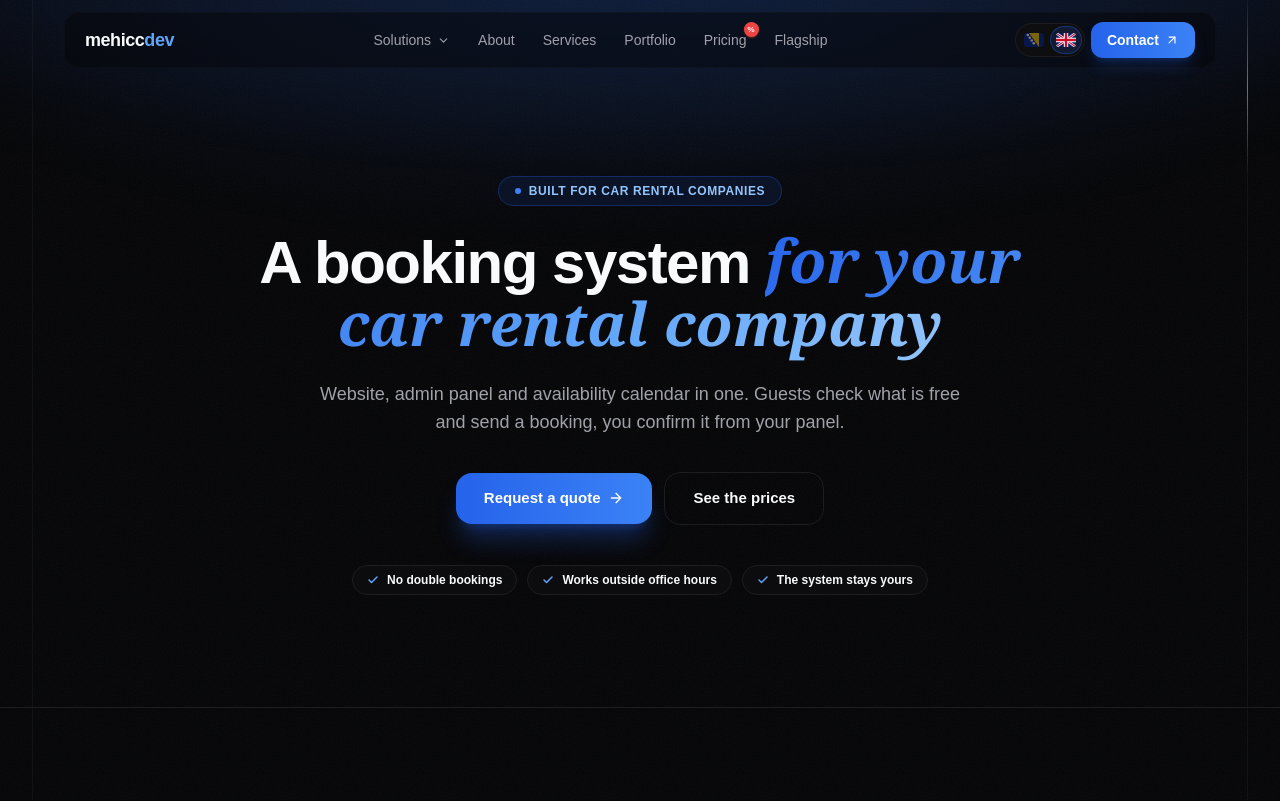
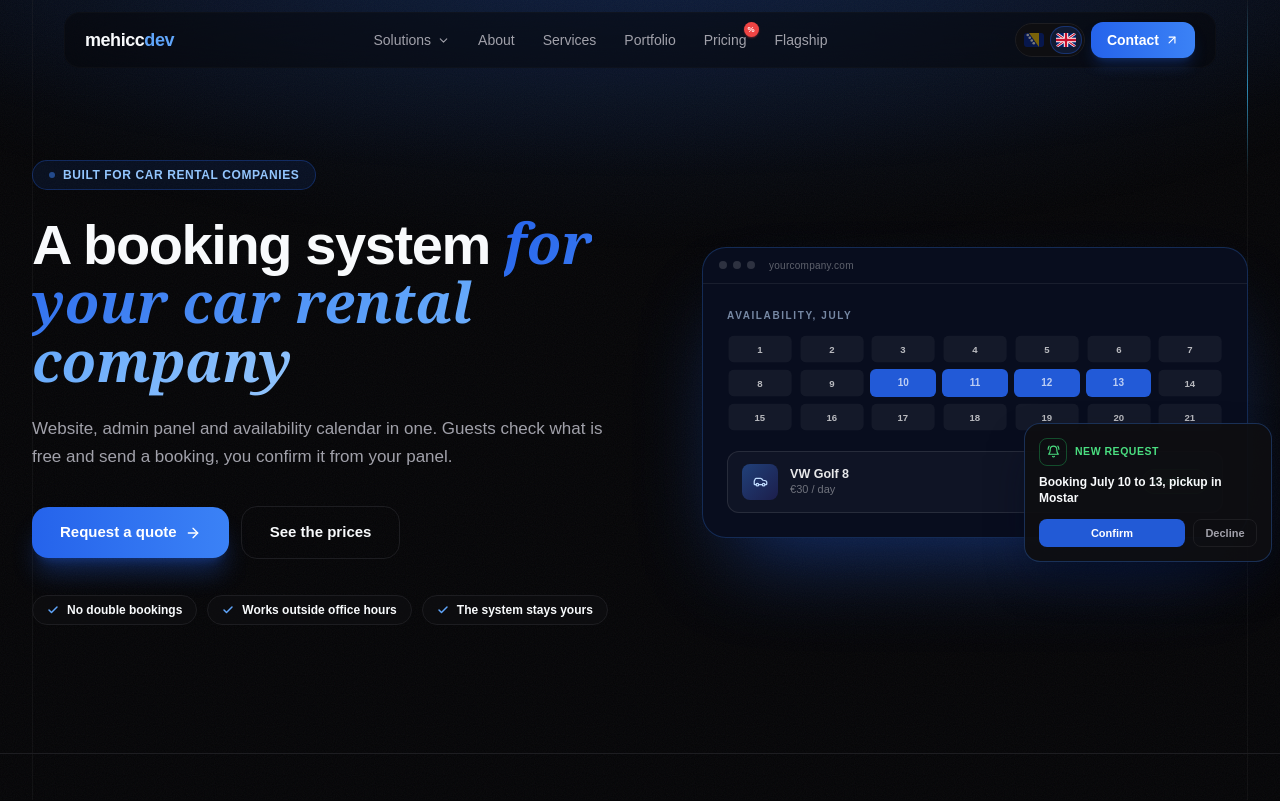
Before and after one commit to Bakeee99/mehiccdev, a Next.js app: page /rjesenja/rent-a-car in a window 1280 px wide. Shown: the top 801 px of the page. Built offline with nearby package versions, Linux system fonts and the light colour scheme.

Commit message:
feat: hero sa zivim prikazom rezervacije

```diff
--- a/components/rjesenja/RentACarSections.tsx
+++ b/components/rjesenja/RentACarSections.tsx
@@ -15,13 +15,13 @@
 
 "use client";
 
-import { useState } from "react";
+import { useEffect, useState } from "react";
 import Image from "next/image";
 import { motion, useReducedMotion } from "framer-motion";
 import {
   ArrowRight, ArrowUpRight, Check, Phone, Percent, MoonStar, CalendarX2,
   Languages, CalendarCheck, LayoutDashboard, Send, MapPinned, Search,
-  Plus, Minus, Gauge, Car, Zap, Hand, CalendarDays, Info, Server, Gift,
+  Plus, Minus, Gauge, Car, Zap, Hand, CalendarDays, Info, Server, Gift, BellRing,
 } from "lucide-react";
 import type { LucideIcon } from "lucide-react";
 import { staggerContainer, staggerContainerSlow, fadeUp, scaleIn, slideInLeft, slideInRight } from "@/lib/animations";
@@ -99,35 +99,174 @@ function SectionHead({
   );
 }
 
-/* ── 1 · Hero ───────────────────────────────────────────────────────────────── */
-function Hero({ c }: { c: typeof COPY.bs }) {
-  const reveal = useReveal();
+/* ── 1 · Hero ───────────────────────────────────────────────────────────────
+   Podijeljen raspored: lijevo poruka, desno ŽIVI PRIKAZ SISTEMA koji se sam
+   odvija u krug (gost bira datume → upit stiže → vlasnik potvrđuje → vozilo
+   se zaključa). Umjesto da opisujemo šta sistem radi, posjetilac to vidi u
+   prvih pet sekundi.
+
+   Animacija ide kroz jednostavan brojač koraka, samo transform i opacity,
+   bez blura. Na touch uređajima i uz reduced-motion prikaz stoji na zadnjem
+   koraku, pa se sve i dalje vidi ali ništa se ne vrti.                     */
+
+const HERO_STEP_MS = 2600;
+
+function BookingDemo({ calm, labels }: { calm: boolean; labels: typeof COPY.bs.hero.demo }) {
+  const [step, setStep] = useState(calm ? 3 : 0);
+
+  useEffect(() => {
+    if (calm) return;
+    const t = setInterval(() => setStep((s) => (s + 1) % 4), HERO_STEP_MS);
+    return () => clearInterval(t);
+  }, [calm]);
+
+  const picked    = step >= 1;   // gost odabrao datume
+  const requested = step >= 2;   // upit stigao vlasniku
+  const confirmed = step >= 3;   // vlasnik potvrdio
+
+  return (
+    <div className="relative">
+      {/* sjaj iza prikaza */}
+      <div aria-hidden className="absolute -inset-8 rounded-[40px] pointer-events-none
+                                  bg-[radial-gradient(closest-side,rgba(37,99,235,0.16),transparent_75%)]" />
+
+      <div className="relative rounded-3xl border border-brand-500/25 bg-[#080D1E] overflow-hidden
+                      shadow-[0_44px_90px_-30px_rgba(37,99,235,0.45)]">
+        {/* traka prozora */}
+        <div className="flex items-center gap-1.5 px-4 py-2.5 border-b border-white/[.07]">
+          <span className="w-2 h-2 rounded-full bg-white/15" />
+          <span className="w-2 h-2 rounded-full bg-white/15" />
+          <span className="w-2 h-2 rounded-full bg-white/15" />
+          <span className="ml-2 text-[10px] text-white/35 tracking-wide">{labels.window}</span>
+        </div>
+
+        <div className="p-5 sm:p-6">
+          {/* kalendar */}
+          <p className="text-[10px] font-bold uppercase tracking-[0.16em] text-blue-200/60 mb-3">
+            {labels.calendar}
+          </p>
+          <div className="grid grid-cols-7 gap-1.5 mb-5" aria-hidden>
+            {Array.from({ length: 21 }).map((_, i) => {
+              const inRange = i >= 9 && i <= 12;
+              const on = picked && inRange;
+              return (
+                <motion.span
+                  key={i}
+                  animate={{
+                    backgroundColor: on ? "rgba(37,99,235,0.9)" : "rgba(255,255,255,0.05)",
+                    scale: on ? 1 : 0.96,
+                  }}
+                  transition={{ duration: 0.35, delay: on ? (i - 9) * 0.07 : 0 }}
+                  className="h-7 rounded-md flex items-center justify-center text-[10px] font-semibold text-white/70"
+                >
+                  {i + 1}
+                </motion.span>
+              );
+            })}
+          </div>
+
+          {/* vozilo */}
+          <div className="flex items-center gap-3 rounded-xl border border-white/10 bg-white/[.03] px-3.5 py-3">
+            <span className="w-9 h-9 rounded-lg bg-gradient-to-br from-blue-500/40 to-indigo-600/20 flex items-center justify-center flex-shrink-0">
+              <Car size={15} className="text-blue-200" />
+            </span>
+            <span className="min-w-0">
+              <span className="block text-[12.5px] font-bold text-white/90 leading-tight">{labels.car}</span>
+              <span className="block text-[11px] text-white/40 leading-tight">{labels.price}</span>
+            </span>
+            <motion.span
+              key={confirmed ? "taken" : "free"}
+              initial={{ opacity: 0, y: -4 }}
+              animate={{ opacity: 1, y: 0 }}
+              transition={{ duration: 0.3 }}
+              className={`ml-auto px-2.5 py-1 rounded-full text-[10px] font-bold border whitespace-nowrap
+                          ${confirmed
+                            ? "text-brand-300 bg-brand-600/15 border-brand-600/35"
+                            : "text-green-400 bg-green-500/10 border-green-500/30"}`}
+            >
+              {confirmed ? labels.booked : labels.free}
+            </motion.span>
+          </div>
+        </div>
+      </div>
+
+      {/* upit koji stigne vlasniku */}
+      <motion.div
+        animate={{
+          opacity: requested ? 1 : 0,
+          y: requested ? 0 : 14,
+          scale: requested ? 1 : 0.97,
+        }}
+        transition={{ duration: 0.45, ease: "easeOut" }}
+        className="absolute -bottom-6 -right-3 sm:-right-6 w-[248px] rounded-2xl p-3.5
+                   border border-brand-500/30 bg-[color-mix(in_srgb,var(--surface)_94%,transparent)]
+                   shadow-[0_20px_45px_-12px_rgba(2,8,30,0.7)]"
+      >
+        <div className="flex items-center gap-2 mb-2">
+          <span className="w-7 h-7 rounded-lg flex items-center justify-center flex-shrink-0
+                           bg-green-500/12 border border-green-500/35 text-green-400">
+            <BellRing size={13} />
+          </span>
+          <span className="text-[10.5px] font-bold uppercase tracking-wider text-green-400">
+            {labels.newRequest}
+          </span>
+        </div>
+        <p className="text-[12px] text-[var(--text)] font-semibold leading-snug mb-3">{labels.requestBody}</p>
+
+        <div className="flex gap-2">
+          <motion.span
+            animate={{
+              backgroundColor: confirmed ? "rgba(34,197,94,0.9)" : "rgba(37,99,235,0.9)",
+            }}
+            transition={{ duration: 0.3 }}
+            className="flex-1 h-7 rounded-lg flex items-center justify-center gap-1.5 text-[11px] font-bold text-white"
+          >
+            {confirmed ? <><Check size={11} strokeWidth={3} /> {labels.confirmed}</> : labels.confirm}
+          </motion.span>
+          <span className="w-16 h-7 rounded-lg flex items-center justify-center text-[11px] font-semibold
+                           text-[var(--text-muted)] border border-[var(--border)]">
+            {labels.decline}
+          </span>
+        </div>
+      </motion.div>
+    </div>
+  );
+}
+
+function Hero({ c, calm }: { c: typeof COPY.bs; calm: boolean }) {
+  const reveal  = useReveal();
+  const revealR = useReveal();
   const d = c.hero;
+
   return (
-    <section className="relative pt-36 pb-20 lg:pt-44 lg:pb-28">
-      <div className="max-w-4xl mx-auto px-6 lg:px-8 text-center">
-        <motion.div variants={staggerContainer} {...reveal}>
-          <motion.div variants={fadeUp} className="flex justify-center mb-6">
+    <section className="relative pt-32 pb-24 lg:pt-40 lg:pb-32 overflow-hidden">
+      <div className="max-w-7xl mx-auto px-6 lg:px-8">
+        <div className="grid lg:grid-cols-[1.05fr_1fr] gap-14 lg:gap-16 items-center">
+
+          {/* ── lijevo: poruka ── */}
+          <motion.div variants={staggerContainer} {...reveal} className="text-center lg:text-left">
+            <motion.div variants={fadeUp} className="flex justify-center lg:justify-start mb-6">
               <span className="inline-flex items-center gap-2 px-4 py-1.5 rounded-full
                                border border-brand-600/30 bg-brand-600/10
                                text-brand-300 text-xs font-semibold tracking-wider uppercase">
-              <span className="w-1.5 h-1.5 rounded-full bg-brand-500" aria-hidden />
+                <span className="w-1.5 h-1.5 rounded-full bg-brand-500 animate-pulse" aria-hidden />
                 {d.eyebrow}
               </span>
             </motion.div>
 
             <motion.h1 variants={fadeUp}
-            className="text-[38px] leading-[1.08] sm:text-5xl lg:text-6xl font-extrabold tracking-tight text-[var(--text)]">
+              className="text-[38px] leading-[1.06] sm:text-5xl lg:text-[56px] font-extrabold tracking-tight text-[var(--text)]">
               {d.h1a}{" "}
               <span className="text-gradient font-serif italic font-semibold tracking-normal">{d.h1b}</span>
             </motion.h1>
 
             <motion.p variants={fadeUp}
-            className="mt-6 max-w-2xl mx-auto text-[15.5px] sm:text-lg text-[var(--text-muted)] leading-relaxed">
+              className="mt-6 max-w-xl mx-auto lg:mx-0 text-[15.5px] sm:text-[17px] text-[var(--text-muted)] leading-relaxed">
               {d.sub}
             </motion.p>
 
-          <motion.div variants={fadeUp} className="mt-9 flex flex-col sm:flex-row items-stretch sm:items-center justify-center gap-3">
+            <motion.div variants={fadeUp}
+              className="mt-9 flex flex-col sm:flex-row items-stretch sm:items-center justify-center lg:justify-start gap-3">
               <a href="#upit"
                  className="inline-flex items-center justify-center gap-2 px-7 py-3.5 rounded-2xl
                             bg-gradient-to-r from-brand-600 to-brand-500 text-white text-[15px] font-bold
@@ -144,7 +283,7 @@ function Hero({ c }: { c: typeof COPY.bs }) {
               </a>
             </motion.div>
 
-          <motion.ul variants={fadeUp} className="mt-10 flex flex-wrap items-center justify-center gap-2.5">
+            <motion.ul variants={fadeUp} className="mt-9 flex flex-wrap items-center justify-center lg:justify-start gap-2.5">
               {d.points.map((p) => (
                 <li key={p}
                     className="inline-flex items-center gap-2 px-3.5 py-1.5 rounded-full text-xs font-semibold
@@ -155,6 +294,12 @@ function Hero({ c }: { c: typeof COPY.bs }) {
               ))}
             </motion.ul>
           </motion.div>
+
+          {/* ── desno: živi prikaz ── */}
+          <motion.div variants={slideInRight} {...revealR} className="lg:pl-4">
+            <BookingDemo calm={calm} labels={d.demo} />
+          </motion.div>
+        </div>
       </div>
     </section>
   );
@@ -702,7 +847,7 @@ export function RentACarSections() {
                                     bg-[radial-gradient(115%_70%_at_50%_-10%,rgba(37,99,235,0.14),transparent_60%)]" />
       )}
       <SectionRail items={c.nav} />
-      <Hero c={c} />
+      <Hero c={c} calm={calm} />
       <Problem c={c} />
       <Solution c={c} />
       <Flow c={c} />
--- a/components/rjesenja/rentACarCopy.ts
+++ b/components/rjesenja/rentACarCopy.ts
@@ -39,6 +39,13 @@ export const COPY = {
       ctaPrimary: "Zatražite ponudu",
       ctaSecondary: "Pogledajte cijene",
       points: ["Bez duplih termina", "Radi i van radnog vremena", "Sistem ostaje vaš"],
+      demo: {
+        window: "vasa-firma.ba", calendar: "Dostupnost, jul",
+        car: "VW Golf 8", price: "60 KM / dan",
+        free: "Slobodno", booked: "Rezervisano",
+        newRequest: "Novi upit", requestBody: "Rezervacija 10 do 13. jula, preuzimanje Mostar",
+        confirm: "Potvrdi", confirmed: "Potvrđeno", decline: "Odbij",
+      },
     },
     problem: {
       label: "Kako to danas izgleda",
@@ -233,6 +240,13 @@ export const COPY = {
       ctaPrimary: "Request a quote",
       ctaSecondary: "See the prices",
       points: ["No double bookings", "Works outside office hours", "The system stays yours"],
+      demo: {
+        window: "yourcompany.com", calendar: "Availability, July",
+        car: "VW Golf 8", price: "€30 / day",
+        free: "Available", booked: "Booked",
+        newRequest: "New request", requestBody: "Booking July 10 to 13, pickup in Mostar",
+        confirm: "Confirm", confirmed: "Confirmed", decline: "Decline",
+      },
     },
     problem: {
       label: "How it works today",
```
Also changed, not shown: PROCITAJ-ME.txt. Lines whose indentation alone changed are shown as unchanged.
